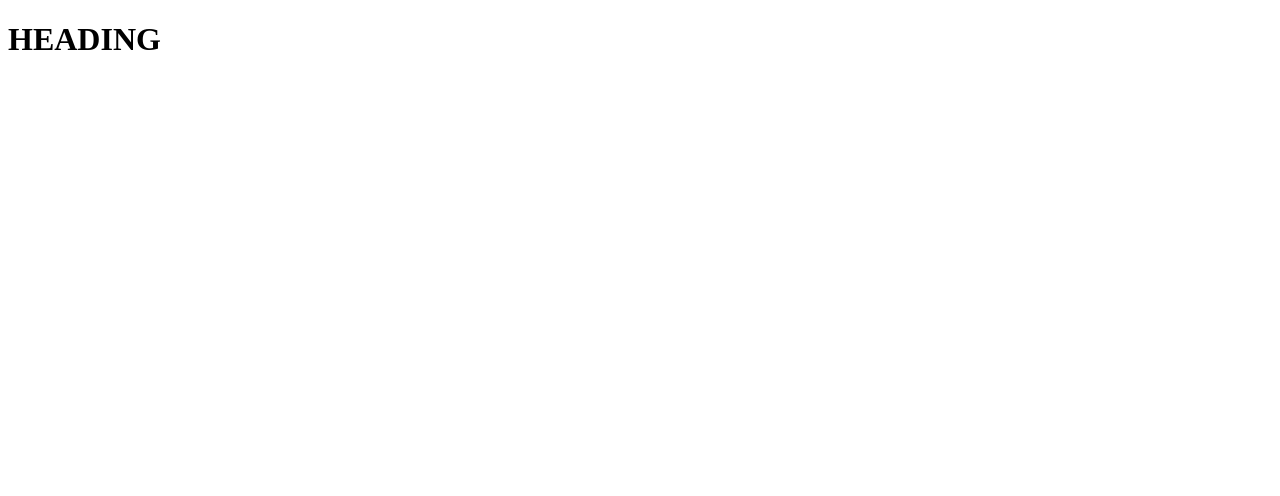
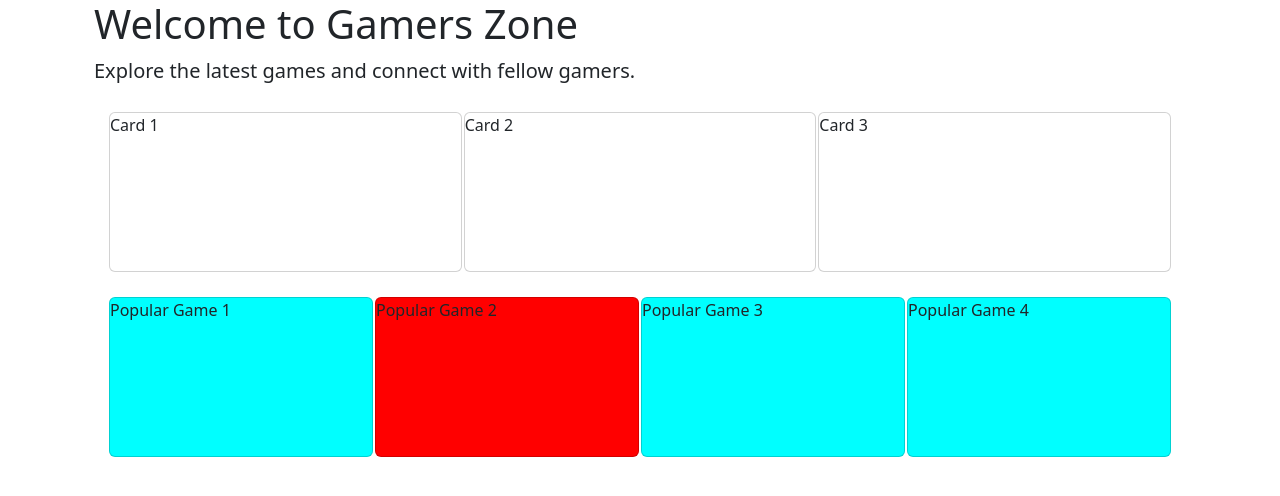
Before and after one commit to sumanth4822/gamers-zone-bs5, a plain HTML site: page JS/index.html in a window 1280 px wide. Drawn offline with nearby package versions, Linux system fonts and the light colour scheme.

Commit message:
changed the color using js

```diff
--- a/JS/external_js.js
+++ b/JS/external_js.js
@@ -1 +1,22 @@
 console.log ("this is external js")
+console.assert (4 > 3 , "wrong answer")
+console.assert (20<15 , "wrong answer")
+
+console.log("This is from external file")
+
+
+setTimeout(() => {
+    console.log(document.getElementById("fav_games"))
+    console.log(document.getElementById("popular_games"))
+    console.log(document.querySelector(".fav"))
+    console.log(document.querySelectorAll(".card"))
+    console.log(document.querySelectorAll(".fav"))
+    console.log(document.querySelector(".card"))
+    console.log(document.getElementsByClassName("popular_game"))
+    console.log(document.getElementsByTagName("section"))
+
+    document.getElementsByClassName("popular_game")[1].style.backgroundColor = "red"
+
+    document.title = "ExcleR"
+
+}, 1000)
--- a/JS/index.html
+++ b/JS/index.html
@@ -1,16 +1,42 @@
 <!DOCTYPE html>
 <html lang="en">
+
 <head>
     <meta charset="UTF-8">
+    <meta http-equiv="X-UA-Compatible" content="IE=edge">
     <meta name="viewport" content="width=device-width, initial-scale=1.0">
     <title>Document</title>
     <script>
         console.log("this is internal");
-        console.log(2+5);
+        console.log(2 + 3);
     </script>
     <script src="external_js.js"></script>
+    <link href="https://cdn.jsdelivr.net/npm/bootstrap@5.3.0/dist/css/bootstrap.min.css" rel="stylesheet"
+        integrity="sha384-9ndCyUaIbzAi2FUVXJi0CjmCapSmO7SnpJef0486qhLnuZ2cdeRhO02iuK6FUUVM" crossorigin="anonymous">
+    <link rel="stylesheet" href="style.css">
 </head>
-<body>
-    <h1>HEADING</h1>
+
+<body class="container">
+    <header class="container">
+        <h4 class="display-6">Welcome to Gamers Zone</h4>
+        <p class="lead">Explore the latest games and connect with fellow gamers.</p>
+    </header>
+    <main class="container">
+        <div class="content">
+            <section id="fav_games" class="fav d-flex flex-row ">
+                <div class="card gz-h25px flex-fill">Card 1</div>
+                <div class="card gz-h25px flex-fill">Card 2</div>
+                <div class="card gz-h25px flex-fill">Card 3</div>
+            </section>
+            <section id="popular_games" class="popular d-flex flex-row">
+                <div class="card popular_game gz-h25px flex-fill">Popular Game 1</div>
+                <div class="card popular_game gz-h25px flex-fill">Popular Game 2</div>
+                <div class="card popular_game gz-h25px flex-fill">Popular Game 3</div>
+                <div class="card popular_game gz-h25px flex-fill">Popular Game 4</div>
+            </section>
+        </div>
+
+    </main>
 </body>
+
 </html>
--- /dev/null
+++ b/JS/style.css
@@ -0,0 +1,18 @@
+.fav {
+    color: blue;
+}
+
+.gz-h25px {
+    height: 10rem;
+
+}
+
+.popular_game {
+    background-color: aqua;
+}
+
+section {
+    padding: 10px;
+    margin: 5px;
+    gap: 2px;
+}
```
